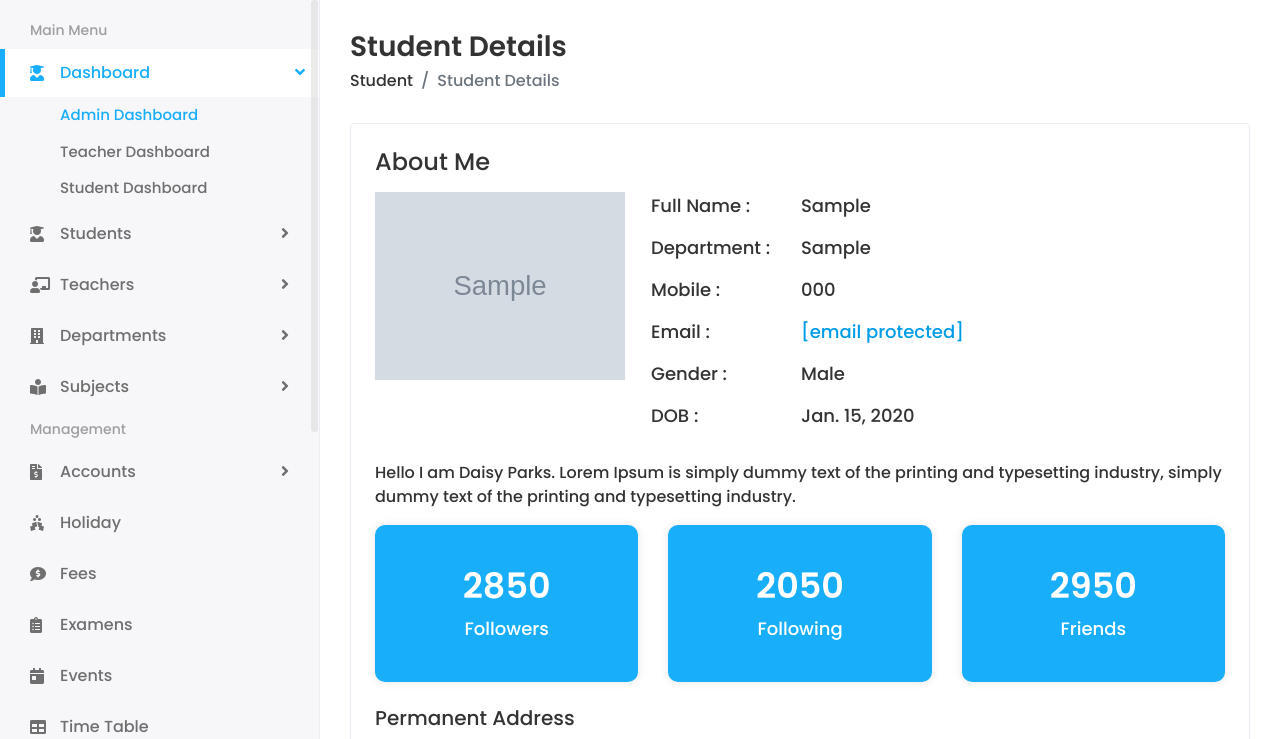
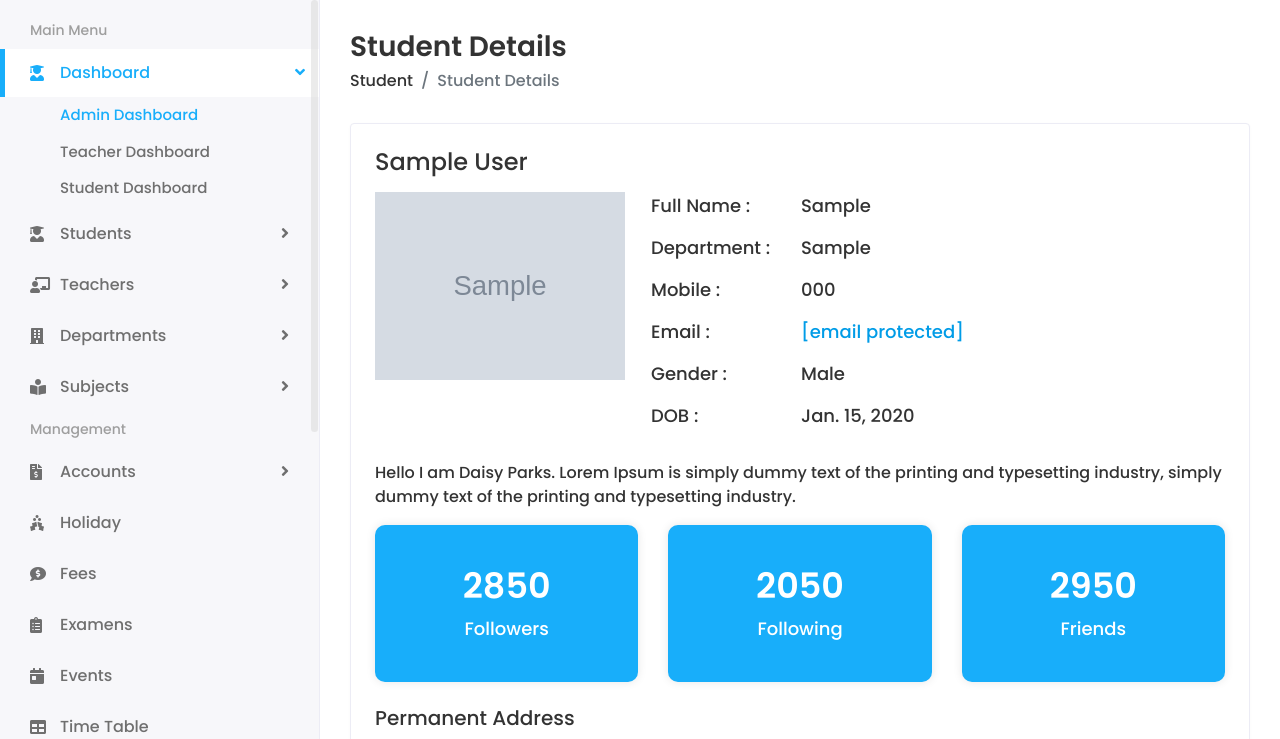
Before and after one commit to Hajartigharmte/Projet-Django-IDAI, a Django app: page /student/1/ in a window 1280 px wide. Shown: the part 60-799 px from the top of the page. Run offline with Django 5.2, Linux system fonts and the light colour scheme; tables that the repository leaves empty hold one stand-in row (values such as "Sample post"); grey boxes marked "Sample" are stand-in pictures; some libraries are stand-ins or nearby versions.

Commit message:
edit student view

```diff
--- a/templates/students/student-details.html
+++ b/templates/students/student-details.html
@@ -22,7 +22,8 @@
 <div class="row">
 <div class="col-md-12">
 <div class="about-info">
-<h4>About Me</h4>
+<h4>{{ student.first_name }} {{ student.last_name }}</h4>
+
 <div class="media mt-3">
 {% if student.student_image %}
     <img src="{{ student.student_image.url }}" class="mr-3" alt="...">
```
Also changed, not shown: home_auth/migrations/0028_alter_passwordresetrequest_token.py (added), media/students/israe.jpeg (added), media/students/israe_Fj6EQr3.jpeg (added), media/teacher_photos/teacher3.jpeg (added).
